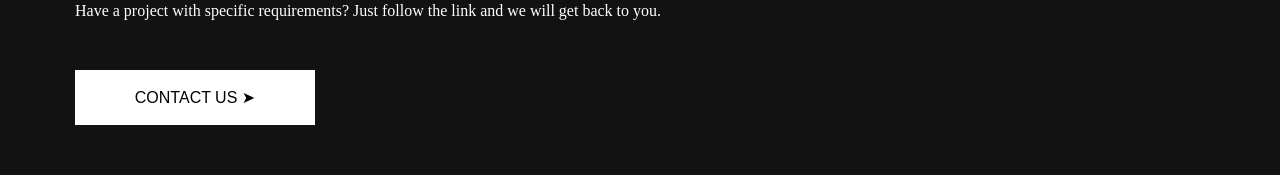
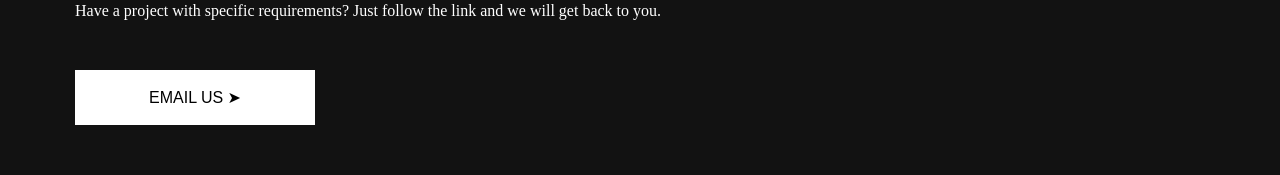
Before and after one commit to blackswan3dprinting/blackswan3dprinting.github.io, a Next.js app in the folder src/: page / in a window 1280 px wide. Shown: the part 1640-1815 px from the top of the page. Built offline with nearby package versions, Linux system fonts and the light colour scheme.

Commit message:
feat: email added

```diff
--- a/src/app/page.tsx
+++ b/src/app/page.tsx
@@ -41,7 +41,7 @@ export default function Index() {
             <div id={styles.more_info}>
                 <h1 className={raleway.className}>NEED MORE INFO?</h1>
                 <p className={futura.className} >Have a project with specific requirements? Just follow the link and we will get back to you.</p>
-                <Button label="CONTACT US  ➤" url="https://instagram.com/blackswan3dprinting" />
+                <Button label="EMAIL US  ➤" url="mailto:contact@blackswan3d.com" />
             </div>
         </div>
     )
```
